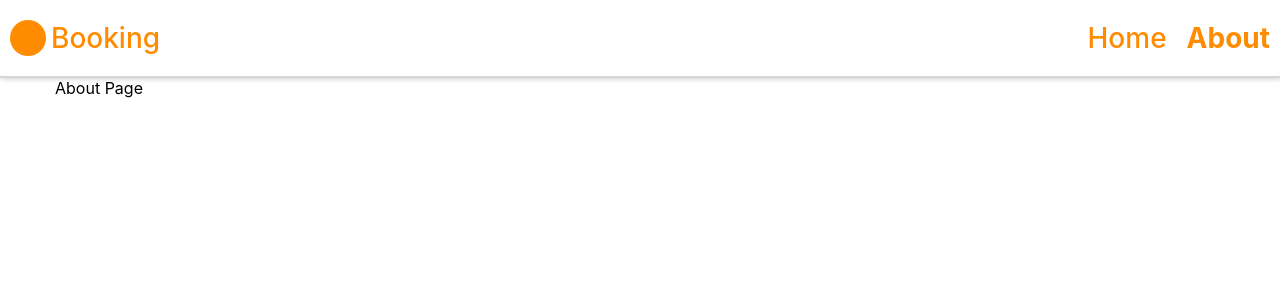
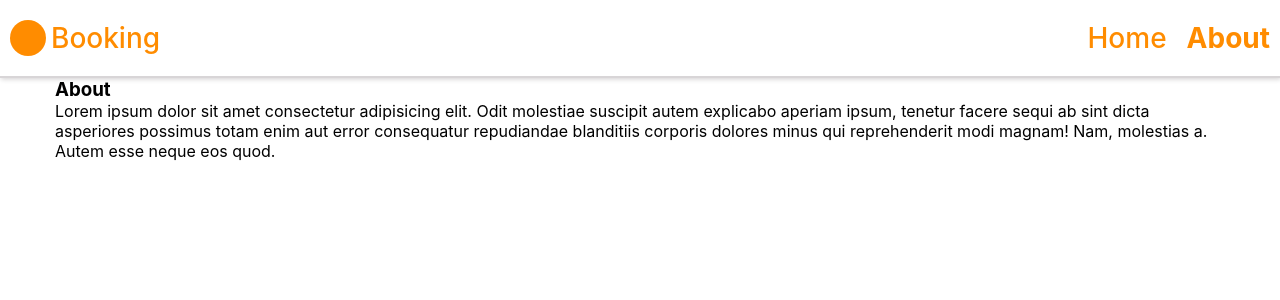
Before and after one commit to LesiaBelinska/booking, a React (Create React App) app in the folder booking-app/: page /about in a window 1280 px wide. Shown: the top 300 px of the page. Built offline with nearby package versions, Linux system fonts and the light colour scheme; the HTML template or start-up script is replaced by a standard one.

Commit message:
Update AboutPage.jsx

```diff
--- a/booking-app/src/pages/AboutPage/AboutPage.jsx
+++ b/booking-app/src/pages/AboutPage/AboutPage.jsx
@@ -1,9 +1,18 @@
 import s from "./AboutPage.module.css";
 
 const AboutPage = () => {
-    return (
-        <div className={s.container}>About Page</div>
-    )
-}
+  return (
+    <div className={s.container}>
+      <h3 className={s.title}>About</h3>
+      <p className={s.text}>
+        Lorem ipsum dolor sit amet consectetur adipisicing elit. Odit molestiae
+        suscipit autem explicabo aperiam ipsum, tenetur facere sequi ab sint
+        dicta asperiores possimus totam enim aut error consequatur repudiandae
+        blanditiis corporis dolores minus qui reprehenderit modi magnam! Nam,
+        molestias a. Autem esse neque eos quod.
+      </p>
+    </div>
+  );
+};
 
 export default AboutPage;
```
